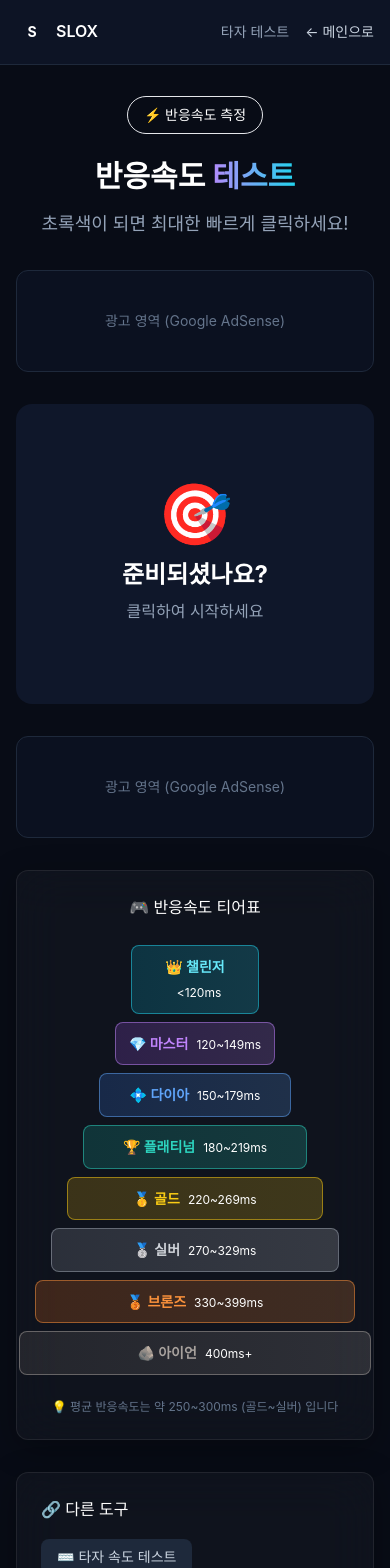
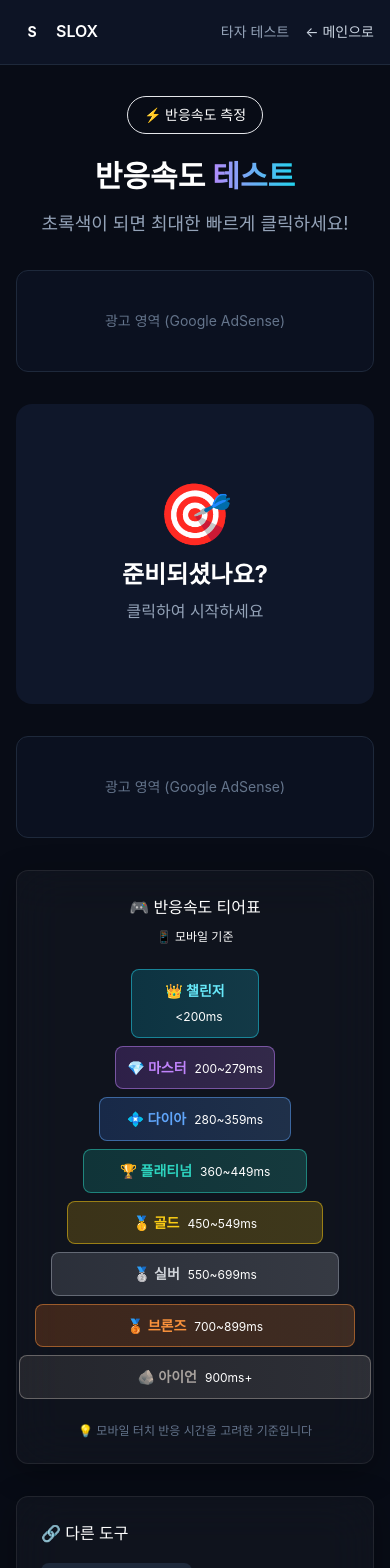
Before and after one commit to roboris-namu/slox-landing, a Next.js app: page /reaction in a window 390 px wide. Shown: the top 1568 px of the page. Built offline with nearby package versions, Linux system fonts and the light colour scheme.

Commit message:
반응속도 모바일/데스크톱 등급 기준 분리

```diff
--- a/src/app/reaction/page.tsx
+++ b/src/app/reaction/page.tsx
@@ -6,9 +6,21 @@ import Link from "next/link";
 type GameState = "waiting" | "ready" | "click" | "result" | "tooEarly";
 
 /**
- * 등급 계산 (롤 스타일)
+ * 등급 계산 (롤 스타일) - 모바일/데스크톱 분리
  */
-const getGrade = (ms: number): { grade: string; color: string; emoji: string; message: string } => {
+const getGrade = (ms: number, isMobile: boolean = false): { grade: string; color: string; emoji: string; message: string } => {
+  if (isMobile) {
+    // 모바일 기준 (터치 반응 느림 반영)
+    if (ms < 200) return { grade: "챌린저", color: "text-cyan-300", emoji: "👑", message: "전설의 반응속도!" };
+    if (ms < 280) return { grade: "마스터", color: "text-purple-400", emoji: "💎", message: "인간의 한계를 넘었어요!" };
+    if (ms < 360) return { grade: "다이아몬드", color: "text-blue-400", emoji: "💠", message: "프로게이머 수준!" };
+    if (ms < 450) return { grade: "플래티넘", color: "text-teal-400", emoji: "🏆", message: "상위권 반응속도!" };
+    if (ms < 550) return { grade: "골드", color: "text-yellow-400", emoji: "🥇", message: "평균보다 빠르네요!" };
+    if (ms < 700) return { grade: "실버", color: "text-gray-300", emoji: "🥈", message: "평균적인 속도예요" };
+    if (ms < 900) return { grade: "브론즈", color: "text-orange-400", emoji: "🥉", message: "조금 느린 편이에요" };
+    return { grade: "아이언", color: "text-stone-400", emoji: "🪨", message: "연습이 필요해요!" };
+  }
+  // 데스크톱 기준
   if (ms < 120) return { grade: "챌린저", color: "text-cyan-300", emoji: "👑", message: "전설의 반응속도!" };
   if (ms < 150) return { grade: "마스터", color: "text-purple-400", emoji: "💎", message: "인간의 한계를 넘었어요!" };
   if (ms < 180) return { grade: "다이아몬드", color: "text-blue-400", emoji: "💠", message: "프로게이머 수준!" };
@@ -24,7 +36,18 @@ export default function ReactionTest() {
   const [reactionTime, setReactionTime] = useState<number>(0);
   const [attempts, setAttempts] = useState<number[]>([]);
   const [startTime, setStartTime] = useState<number>(0);
+  const [isMobile, setIsMobile] = useState(false);
   const timeoutRef = useRef<NodeJS.Timeout | null>(null);
+
+  // 모바일 감지
+  useEffect(() => {
+    const checkMobile = () => {
+      setIsMobile(window.innerWidth < 768 || 'ontouchstart' in window);
+    };
+    checkMobile();
+    window.addEventListener('resize', checkMobile);
+    return () => window.removeEventListener('resize', checkMobile);
+  }, []);
 
   // 게임 시작
   const startGame = useCallback(() => {
@@ -87,7 +110,7 @@ export default function ReactionTest() {
   const shareResult = async () => {
     const avg = getAverage();
     const best = getBest();
-    const lastGrade = getGrade(reactionTime);
+    const lastGrade = getGrade(reactionTime, isMobile);
     const shareUrl = 'https://www.slox.co.kr/reaction';
     const shareText = `⚡ 반응속도 테스트 결과!
 
@@ -230,14 +253,14 @@ ${lastGrade.emoji} 현재: ${reactionTime}ms (${lastGrade.grade})
 
               {state === "result" && (
                 <>
-                  <p className="text-5xl mb-4">{getGrade(reactionTime).emoji}</p>
-                  <p className={`text-xl font-bold ${getGrade(reactionTime).color} mb-2`}>
-                    {getGrade(reactionTime).grade}
+                  <p className="text-5xl mb-4">{getGrade(reactionTime, isMobile).emoji}</p>
+                  <p className={`text-xl font-bold ${getGrade(reactionTime, isMobile).color} mb-2`}>
+                    {getGrade(reactionTime, isMobile).grade}
                   </p>
                   <p className="text-5xl font-bold text-transparent bg-clip-text bg-gradient-to-r from-purple-400 to-cyan-400 mb-2">
                     {reactionTime}ms
                   </p>
-                  <p className="text-dark-400 mb-4">{getGrade(reactionTime).message}</p>
+                  <p className="text-dark-400 mb-4">{getGrade(reactionTime, isMobile).message}</p>
                   <p className="text-dark-500 text-sm">클릭하여 다시 시도</p>
                 </>
               )}
@@ -252,7 +275,7 @@ ${lastGrade.emoji} 현재: ${reactionTime}ms (${lastGrade.grade})
                 <div className="text-center p-4 bg-dark-800/50 rounded-xl">
                   <p className="text-dark-400 text-sm mb-1">현재</p>
                   <p className="text-2xl font-bold text-white">{reactionTime}ms</p>
-                  <p className={`text-xs ${getGrade(reactionTime).color}`}>{getGrade(reactionTime).grade}</p>
+                  <p className={`text-xs ${getGrade(reactionTime, isMobile).color}`}>{getGrade(reactionTime, isMobile).grade}</p>
                 </div>
                 <div className="text-center p-4 bg-dark-800/50 rounded-xl">
                   <p className="text-dark-400 text-sm mb-1">평균</p>
@@ -310,51 +333,57 @@ ${lastGrade.emoji} 현재: ${reactionTime}ms (${lastGrade.grade})
 
           {/* 등급 안내 (롤 스타일 - 계층형) */}
           <div className="glass-card p-6 rounded-xl mb-8">
-            <h3 className="text-white font-medium mb-6 text-center">🎮 반응속도 티어표</h3>
+            <h3 className="text-white font-medium mb-2 text-center">🎮 반응속도 티어표</h3>
+            <p className="text-accent-cyan text-xs text-center mb-6">
+              {isMobile ? "📱 모바일 기준" : "🖥️ 데스크톱 기준"}
+            </p>
             <div className="flex flex-col items-center gap-2">
               {/* 챌린저 */}
               <div className="w-32 p-2 bg-gradient-to-r from-cyan-500/20 to-cyan-400/20 rounded-lg text-center border border-cyan-400/50">
                 <span className="text-cyan-300 text-sm font-bold">👑 챌린저</span>
-                <span className="text-white text-xs ml-2">&lt;120ms</span>
+                <span className="text-white text-xs ml-2">&lt;{isMobile ? "200" : "120"}ms</span>
               </div>
               {/* 마스터 */}
               <div className="w-40 p-2 bg-gradient-to-r from-purple-500/20 to-purple-400/20 rounded-lg text-center border border-purple-400/50">
                 <span className="text-purple-400 text-sm font-bold">💎 마스터</span>
-                <span className="text-white text-xs ml-2">120~149ms</span>
+                <span className="text-white text-xs ml-2">{isMobile ? "200~279" : "120~149"}ms</span>
               </div>
               {/* 다이아 */}
               <div className="w-48 p-2 bg-gradient-to-r from-blue-500/20 to-blue-400/20 rounded-lg text-center border border-blue-400/50">
                 <span className="text-blue-400 text-sm font-bold">💠 다이아</span>
-                <span className="text-white text-xs ml-2">150~179ms</span>
+                <span className="text-white text-xs ml-2">{isMobile ? "280~359" : "150~179"}ms</span>
               </div>
               {/* 플래티넘 */}
               <div className="w-56 p-2 bg-gradient-to-r from-teal-500/20 to-teal-400/20 rounded-lg text-center border border-teal-400/50">
                 <span className="text-teal-400 text-sm font-bold">🏆 플래티넘</span>
-                <span className="text-white text-xs ml-2">180~219ms</span>
+                <span className="text-white text-xs ml-2">{isMobile ? "360~449" : "180~219"}ms</span>
               </div>
               {/* 골드 */}
               <div className="w-64 p-2 bg-gradient-to-r from-yellow-500/20 to-yellow-400/20 rounded-lg text-center border border-yellow-400/50">
                 <span className="text-yellow-400 text-sm font-bold">🥇 골드</span>
-                <span className="text-white text-xs ml-2">220~269ms</span>
+                <span className="text-white text-xs ml-2">{isMobile ? "450~549" : "220~269"}ms</span>
               </div>
               {/* 실버 */}
               <div className="w-72 p-2 bg-gradient-to-r from-gray-400/20 to-gray-300/20 rounded-lg text-center border border-gray-400/50">
                 <span className="text-gray-300 text-sm font-bold">🥈 실버</span>
-                <span className="text-white text-xs ml-2">270~329ms</span>
+                <span className="text-white text-xs ml-2">{isMobile ? "550~699" : "270~329"}ms</span>
               </div>
               {/* 브론즈 */}
               <div className="w-80 p-2 bg-gradient-to-r from-orange-500/20 to-orange-400/20 rounded-lg text-center border border-orange-400/50">
                 <span className="text-orange-400 text-sm font-bold">🥉 브론즈</span>
-                <span className="text-white text-xs ml-2">330~399ms</span>
+                <span className="text-white text-xs ml-2">{isMobile ? "700~899" : "330~399"}ms</span>
               </div>
               {/* 아이언 */}
               <div className="w-[22rem] p-2 bg-gradient-to-r from-stone-500/20 to-stone-400/20 rounded-lg text-center border border-stone-400/50">
                 <span className="text-stone-400 text-sm font-bold">🪨 아이언</span>
-                <span className="text-white text-xs ml-2">400ms+</span>
+                <span className="text-white text-xs ml-2">{isMobile ? "900" : "400"}ms+</span>
               </div>
             </div>
             <p className="text-dark-500 text-xs mt-6 text-center">
-              💡 평균 반응속도는 약 250~300ms (골드~실버) 입니다
+              {isMobile
+                ? "💡 모바일 터치 반응 시간을 고려한 기준입니다"
+                : "💡 평균 반응속도는 약 250~300ms (골드~실버) 입니다"
+              }
             </p>
           </div>
 
```
